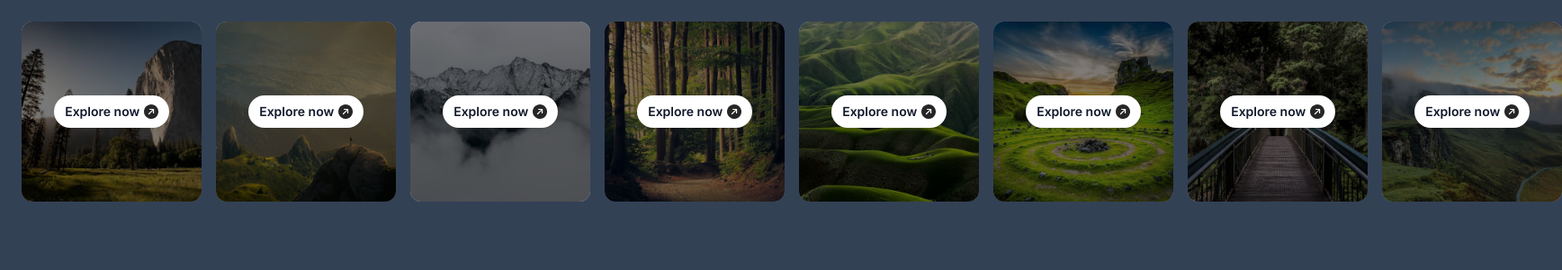
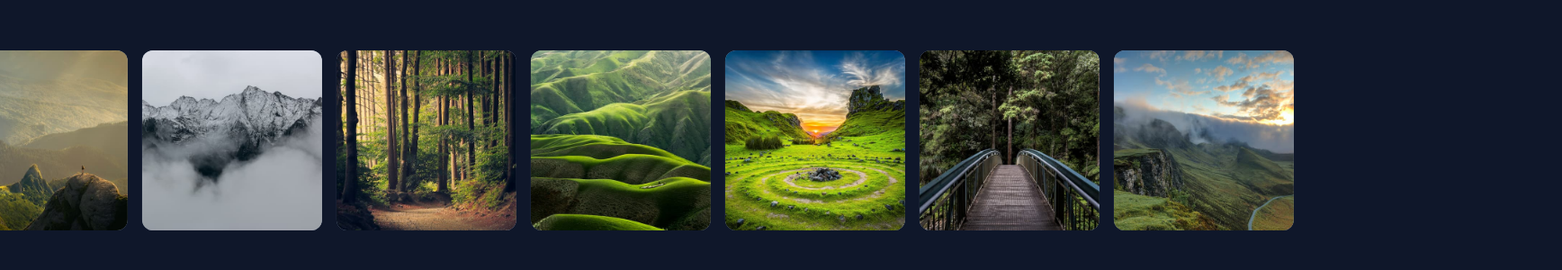
Before and after one commit to mcekov/nextjs-framer-motion, a Next.js app: page / in a window 1280 px wide. Shown: the top 300 px of the page at 90% size, 1736 px wide, since content can reach past the window. Built offline with nearby package versions, Linux system fonts and the light colour scheme.

Commit message:
Add sloing down on hover

```diff
--- a/package.json
+++ b/package.json
@@ -12,7 +12,8 @@
     "framer-motion": "^11.2.10",
     "next": "14.2.4",
     "react": "^18",
-    "react-dom": "^18"
+    "react-dom": "^18",
+    "react-use-measure": "^2.1.1"
   },
   "devDependencies": {
     "@svgr/webpack": "^8.1.0",
--- a/src/app/globals.css
+++ b/src/app/globals.css
@@ -3,5 +3,5 @@
 @tailwind utilities;
 
 body {
-  @apply m-6 bg-slate-700 text-white;
+  @apply m-6 bg-slate-900 text-white;
 }
--- a/src/app/page.tsx
+++ b/src/app/page.tsx
@@ -1,4 +1,9 @@
+"use client";
+
 import Card from "@/components/Card";
+import { animate, useMotionValue, motion } from "framer-motion";
+import { useEffect, useState } from "react";
+import useMeasure from "react-use-measure";
 
 export default function Home() {
   const images = [
@@ -44,13 +49,61 @@ export default function Home() {
     },
   ];
 
+  const FAST_DURATION = 25;
+  const SLOW_DURATION = 75;
+
+  const [duration, setDuration] = useState(FAST_DURATION);
+  const [mustFinish, setMustFinish] = useState(false);
+  const [rerender, setRerender] = useState(false);
+
+  let [ref, { width }] = useMeasure();
+  const xTranslation = useMotionValue(0);
+
+  useEffect(() => {
+    let controls;
+    let finalPosition = -width / 2 - 8;
+
+    if (mustFinish) {
+      controls = animate(xTranslation, [xTranslation.get(), finalPosition], {
+        ease: "linear",
+        duration: duration * (1 - xTranslation.get() / finalPosition),
+        onComplete: () => {
+          setMustFinish(false);
+          setRerender(!rerender);
+        },
+      });
+    } else {
+      controls = animate(xTranslation, [0, finalPosition], {
+        ease: "linear",
+        duration,
+        repeat: Infinity,
+        repeatType: "loop",
+        repeatDelay: 0,
+      });
+    }
+
+    return controls?.stop;
+  }, [xTranslation, width, duration, rerender]);
+
   return (
-    <main>
-      <div className="flex gap-4 absolute">
+    <main className="p-8">
+      <motion.div
+        className="flex gap-4 absolute left-0"
+        ref={ref}
+        style={{ x: xTranslation }}
+        onHoverStart={() => {
+          setMustFinish(true);
+          setDuration(SLOW_DURATION);
+        }}
+        onHoverEnd={() => {
+          setMustFinish(true);
+          setDuration(FAST_DURATION);
+        }}
+      >
         {images.map((image) => (
           <Card key={image.id} item={image} />
         ))}
-      </div>
+      </motion.div>
     </main>
   );
 }
--- a/src/components/Card.tsx
+++ b/src/components/Card.tsx
@@ -2,7 +2,7 @@
 
 import React, { useState } from "react";
 import Image from "next/image";
-import { motion } from "framer-motion";
+import { AnimatePresence, motion } from "framer-motion";
 
 import Arrow from "../../public/arrow.svg";
 
@@ -11,23 +11,35 @@ type Props = {
 };
 
 const Card = ({ item }: Props) => {
-  const [showOverlay, setShowOverlay] = useState(true);
-
-  const Overlay = () => {
-    return (
-      <motion.div className="absolute inset-0 z-10 flex items-center justify-center cursor-pointer">
-        <div className="absolute bg-black pointer-events-none opacity-50 h-full w-full" />
-        <h1 className="bg-white text-slate-900 font-semibold text-sm z-10 px-3 py-2 rounded-full flex items-center gap-[0.5ch] hover:opacity-75">
-          <span>Explore now</span>
-          <Arrow className="w-4 h-4" />
-        </h1>
-      </motion.div>
-    );
-  };
+  const [showOverlay, setShowOverlay] = useState(false);
 
   return (
-    <div className="relative overflow-hidden h-[200px] min-w-[200px] bg-slate-400 rounded-xl flex justify-center items-center">
-      {showOverlay ? <Overlay /> : null}
+    <motion.div
+      className="relative overflow-hidden h-[200px] min-w-[200px] bg-slate-400 rounded-xl flex justify-center items-center"
+      onHoverStart={() => setShowOverlay(true)}
+      onHoverEnd={() => setShowOverlay(false)}
+    >
+      <AnimatePresence>
+        {showOverlay ? (
+          <motion.div
+            className="absolute inset-0 z-10 flex items-center justify-center cursor-pointer"
+            initial={{ opacity: 0 }}
+            animate={{ opacity: 1 }}
+            exit={{ opacity: 0 }}
+          >
+            <motion.div className="absolute bg-black pointer-events-none opacity-50 h-full w-full" />
+            <motion.h1
+              className="bg-white text-slate-900 font-semibold text-sm z-10 px-3 py-2 rounded-full flex items-center gap-[0.5ch] hover:opacity-75"
+              initial={{ y: 10 }}
+              animate={{ y: 0 }}
+              exit={{ y: 10 }}
+            >
+              <span>Explore now</span>
+              <Arrow className="w-4 h-4" />
+            </motion.h1>
+          </motion.div>
+        ) : null}
+      </AnimatePresence>
       <Image
         sizes="100%"
         src={item.imgSrc}
@@ -36,7 +48,7 @@ const Card = ({ item }: Props) => {
         className="object-cover"
         priority
       />
-    </div>
+    </motion.div>
   );
 };
 
```
Also changed, not shown: 1 other file (tests, documents, lock files or other folders).
